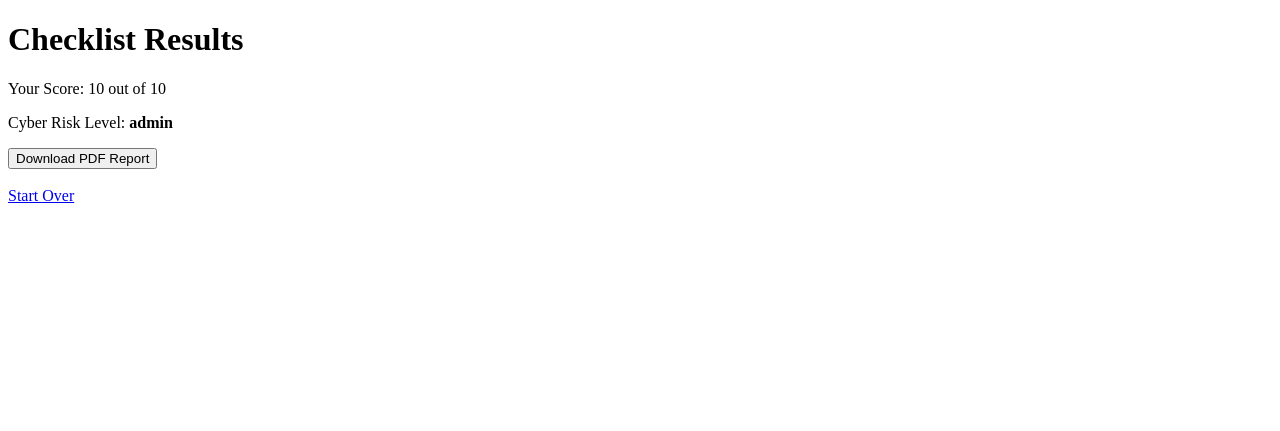
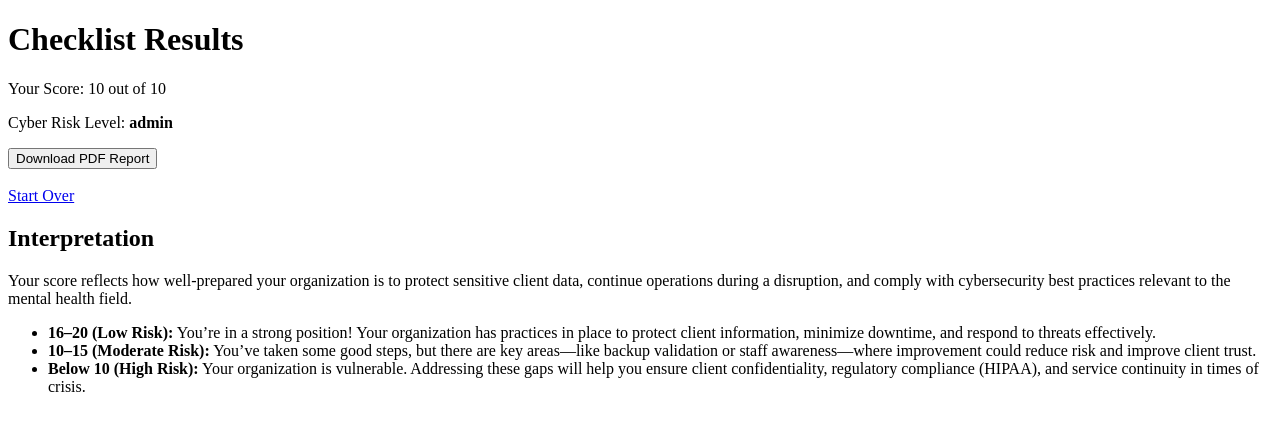
Before and after one commit to LRTechpro/cyber-posture-checklist, a Flask app: template templates/result.html in a window 1280 px wide. Shown: the top 431 px of the page. Run offline with Flask 3, Linux system fonts and the light colour scheme; the template is opened without the code that fills it: most values are stand-ins (such as "Sample title", 1, 10 or a date in 2020).

Commit message:
Update result.html

```diff
--- a/templates/result.html
+++ b/templates/result.html
@@ -19,3 +19,11 @@
 </body>
 </html>
 <!-- Placeholder for result.html -->
+<h2>Interpretation</h2>
+<p>Your score reflects how well-prepared your organization is to protect sensitive client data, continue operations during a disruption, and comply with cybersecurity best practices relevant to the mental health field.</p>
+
+<ul>
+  <li><strong>16–20 (Low Risk):</strong> You’re in a strong position! Your organization has practices in place to protect client information, minimize downtime, and respond to threats effectively.</li>
+  <li><strong>10–15 (Moderate Risk):</strong> You’ve taken some good steps, but there are key areas—like backup validation or staff awareness—where improvement could reduce risk and improve client trust.</li>
+  <li><strong>Below 10 (High Risk):</strong> Your organization is vulnerable. Addressing these gaps will help you ensure client confidentiality, regulatory compliance (HIPAA), and service continuity in times of crisis.</li>
+</ul>
```
